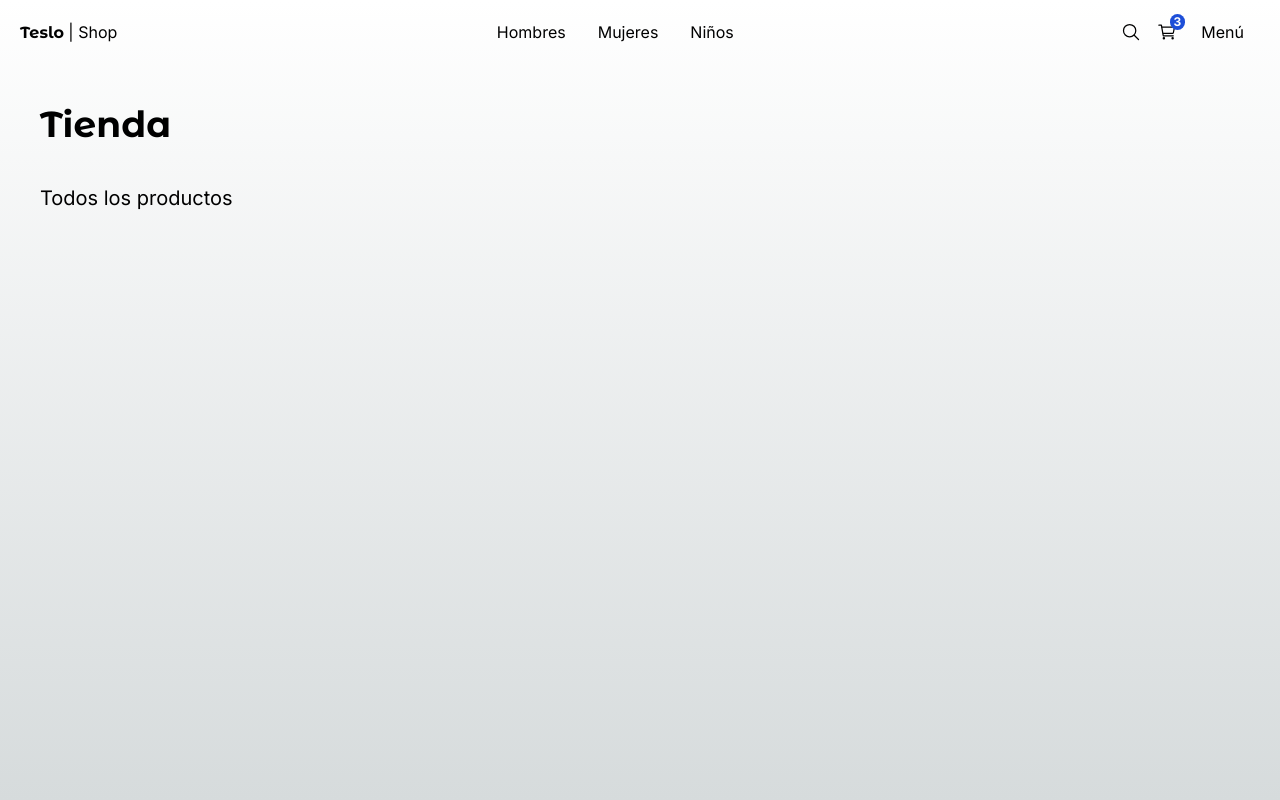
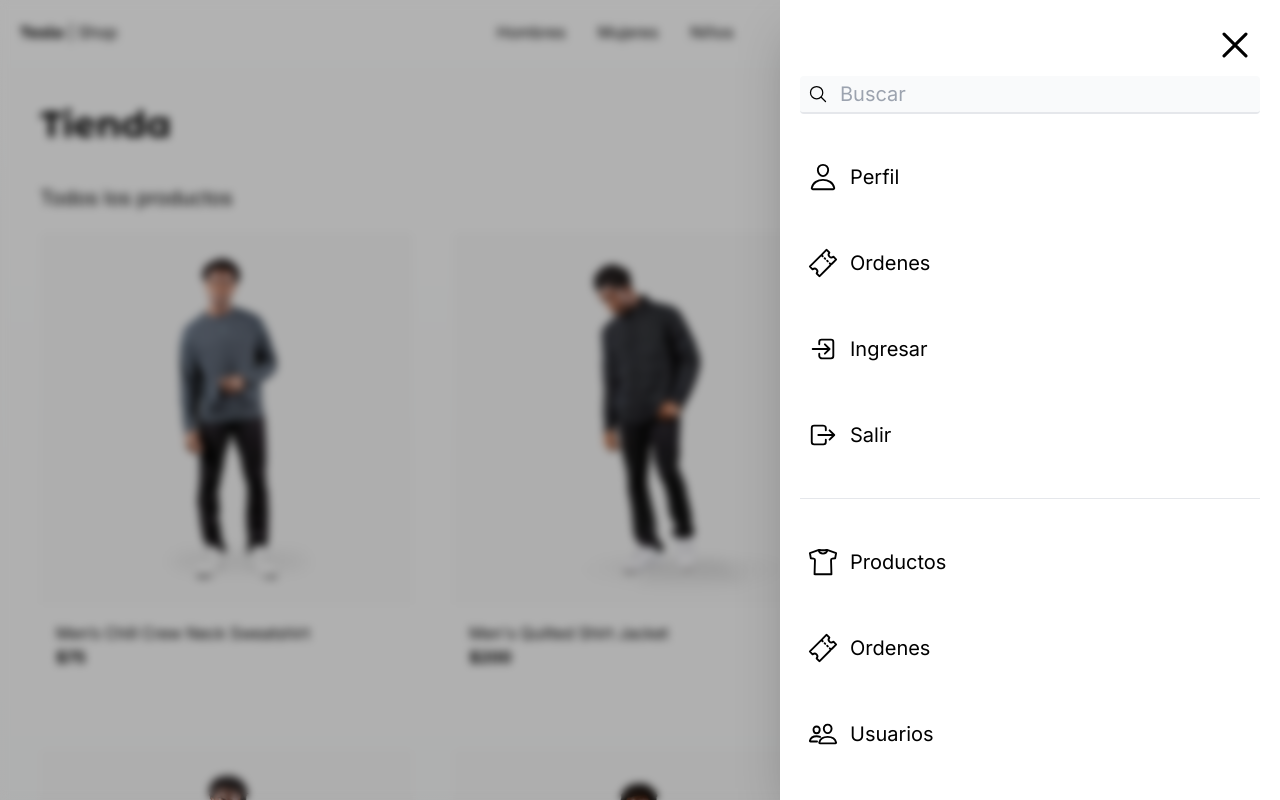
Before and after one commit to JohanaZL/TFM-DAW-JohanaZavaleta, a Next.js app: page / in a window 1280 px wide. Both pictures are taken after a click on the button "Menú". Shown: the top 800 px of the page. Built offline with nearby package versions, Linux system fonts and the light colour scheme.

Commit message:
Creación de barra lateral(Menú) y componente de productos

```diff
--- a/package.json
+++ b/package.json
@@ -9,10 +9,12 @@
     "lint": "next lint"
   },
   "dependencies": {
+    "clsx": "^2.1.1",
     "next": "14.0.1",
     "react": "^18",
     "react-dom": "^18",
-    "react-icons": "^5.6.0"
+    "react-icons": "^5.6.0",
+    "zustand": "^5.0.13"
   },
   "devDependencies": {
     "@types/node": "^20",
--- a/src/app/(shop)/layout.tsx
+++ b/src/app/(shop)/layout.tsx
@@ -1,4 +1,4 @@
-import { TopMenu } from "@/components";
+import { TopMenu, Sidebar } from "@/components";
 
 export default function ShopLayout({
  children
@@ -10,6 +10,8 @@
 
       <TopMenu />
 
+      <Sidebar />
+
       <div className="px-0 sm:px-10">
         { children }
       </div>
--- a/src/app/(shop)/page.tsx
+++ b/src/app/(shop)/page.tsx
@@ -1,12 +1,17 @@
 import { Title } from '@/components/ui/title/Title'
-import { titleFont } from '@/config/fonts'
-import Image from 'next/image'
+import { initialData } from '@/seed/seed'
+import { ProductGrid } from '@/components';
+
+const products = initialData.products;
 
 
 export default function Home() {
   return (
     <>
       <Title title='Tienda' subTitle='Todos los productos' className='mb-2'/>
+
+      <ProductGrid products={ products } />
+
     </>
   )
 }
--- a/src/components/index.ts
+++ b/src/components/index.ts
@@ -1,3 +1,7 @@
 export * from './ui/top-menu/TopMenu';
 export * from './ui/not-found/PageNotFound';
 export * from './ui/top-menu/TopMenu';
+export * from './ui/sidebar/Sidebar';
+
+export * from './products/product-grid/ProductGrid';
+export * from './products/product-grid/ProductGridItem';
--- /dev/null
+++ b/src/components/products/product-grid/ProductGrid.tsx
@@ -0,0 +1,18 @@
+import { Product } from "@/interfaces"
+import { ProductGridItem } from "./ProductGridItem";
+
+interface Props {
+    products: Product[];
+}
+
+export const ProductGrid = ({ products }: Props) => {
+  return (
+    <div className="grid grid-cols-2 sm:grid-cols-3 gap-10 mb-10">
+        {
+            products.map( product => (
+                <ProductGridItem key={ product.slug } product={ product } />
+            ))
+        }
+    </div>
+  )
+}
--- /dev/null
+++ b/src/components/products/product-grid/ProductGridItem.tsx
@@ -0,0 +1,41 @@
+'use client';
+
+import { Product } from "@/interfaces"
+import Image from "next/image";
+import Link from "next/link";
+import { useState } from "react";
+
+interface Props {
+    product: Product;
+}
+
+export const ProductGridItem = ( { product }: Props ) => {
+
+    const [displayImage, setDisplayImage] = useState( product.images[0] );
+
+  return (
+    <div className="rounded-md overflow-hidden fade-in">
+        <Link href={`/product/${ product.slug }`}>
+            <Image
+                src={`/products/${ displayImage }`}
+                alt={ product.title }
+                className="w-full object-cover rounded"
+                width={ 500 }
+                height={ 500 }
+                onMouseEnter={ () => setDisplayImage( product.images[1] ) }
+                onMouseLeave={ () =>setDisplayImage( product.images[0] ) }
+            />
+        </Link>
+
+        <div className="p-4 flex flex-col">
+            <Link
+                className="hover:text-blue-600"
+                href={`/product/${ product.slug }`}>
+                    { product.title }
+            </Link>
+            <span className="font-bold">${ product.price }</span>
+        </div>
+
+    </div>
+  )
+}
--- /dev/null
+++ b/src/components/ui/sidebar/Sidebar.tsx
@@ -0,0 +1,105 @@
+'use client';
+
+import { useUIStore } from '@/store';
+import clsx from 'clsx';
+import Link from 'next/link';
+import { IoCloseOutline, IoLogInOutline, IoLogOutOutline, IoPeopleOutline, IoPersonOutline, IoSearchOutline, IoShirtOutline, IoTicketOutline } from 'react-icons/io5'
+
+export const Sidebar = () => {
+
+    const isSideMenuOpen = useUIStore( state => state.isSideMenuOpen );
+    const closeMenu = useUIStore( state => state.closeSideMenu );
+
+    return (
+        <div>
+
+            {/* Background black */}
+
+            {
+                isSideMenuOpen && (
+                    <div
+                        className='fixed top-0 left-0 w-screen h-screen z-10 bg-black opacity-30'
+                    />
+                )
+            }
+
+            {/* Blur */}
+
+            {
+                isSideMenuOpen && (
+                     <div
+                        onClick={ closeMenu }
+                        className='fade-in fixed top-0 left-0 w-screen h-screen z-10 backdrop-filter backdrop-blur-sm'
+                    />
+                )
+            }
+
+
+            {/* Side Menu */}
+            <nav className={
+                clsx(
+                    'fixed p-5 right-0 top-0 w-[500px] h-screen bg-white z-20 shadow-2xl transform transition-all duration-300',
+                    {
+                        "translate-x-full": !isSideMenuOpen
+                    }
+                )
+            }>
+
+                <IoCloseOutline
+                    size={50}
+                    className='absolute top-5 right-5 cursor-pointer'
+                    onClick={ () => closeMenu() }
+                />
+
+                {/* Input */}
+                <div className='relative mt-14'>
+                    <IoSearchOutline size={20} className='absolute top-2 left-2' />
+                    <input
+                        type="text"
+                        placeholder='Buscar'
+                        className='w-full bg-gray-50 rounded pl-10 py-1 pr-10 border-b-2 text-xl border-gray-200 focus:outline-none focus:border-blue-500'
+                    />
+                </div>
+
+                {/* Menú */}
+                <Link href='/' className='flex items-center mt-10 p-2 hover:bg-gray-100 rounded transition-all'>
+                    <IoPersonOutline size={30} />
+                    <span className='ml-3 text-xl'>Perfil</span>
+                </Link>
+                <Link href='/' className='flex items-center mt-10 p-2 hover:bg-gray-100 rounded transition-all'>
+                    <IoTicketOutline size={30} />
+                    <span className='ml-3 text-xl'>Ordenes</span>
+                </Link>
+                <Link href='/' className='flex items-center mt-10 p-2 hover:bg-gray-100 rounded transition-all'>
+                    <IoLogInOutline size={30} />
+                    <span className='ml-3 text-xl'>Ingresar</span>
+                </Link>
+                <Link href='/' className='flex items-center mt-10 p-2 hover:bg-gray-100 rounded transition-all'>
+                    <IoLogOutOutline size={30} />
+                    <span className='ml-3 text-xl'>Salir</span>
+                </Link>
+
+                {/* Line Separator */}
+                <div className='w-full h-px bg-gray-200 my-10' />
+
+
+                <Link href='/' className='flex items-center mt-10 p-2 hover:bg-gray-100 rounded transition-all'>
+                    <IoShirtOutline size={30} />
+                    <span className='ml-3 text-xl'>Productos</span>
+                </Link>
+
+                <Link href='/' className='flex items-center mt-10 p-2 hover:bg-gray-100 rounded transition-all'>
+                    <IoTicketOutline size={30} />
+                    <span className='ml-3 text-xl'>Ordenes</span>
+                </Link>
+                <Link href='/' className='flex items-center mt-10 p-2 hover:bg-gray-100 rounded transition-all'>
+                    <IoPeopleOutline size={30} />
+                    <span className='ml-3 text-xl'>Usuarios</span>
+                </Link>
+
+            </nav>
+
+
+        </div>
+    )
+}
--- a/src/components/ui/top-menu/TopMenu.tsx
+++ b/src/components/ui/top-menu/TopMenu.tsx
@@ -1,9 +1,15 @@
+'use client';
+
 import { titleFont } from '@/config/fonts'
 import { IoSearchOutline, IoCartOutline } from 'react-icons/io5'
 import Link from 'next/link'
 import React from 'react'
+import { useUIStore } from '@/store'
 
 export const TopMenu = () => {
+
+    const openSideMenu = useUIStore( state => state.openSideMenu );
+
     return (
         <nav className="flex px-5 justify-between items-center w-full h-16">
 
@@ -35,8 +41,9 @@
                     </div>
                 </Link>
 
-                <button className="m-2 p-2 rounded-md hover:bg-gray-100">
-                    Menú
+                <button
+                    onClick={ openSideMenu }
+                    className="m-2 p-2 rounded-md hover:bg-gray-100">Menú
                 </button>
             </div>
 
--- /dev/null
+++ b/src/interfaces/index.ts
@@ -0,0 +1 @@
+export * from './product.interface';
--- /dev/null
+++ b/src/store/index.ts
@@ -0,0 +1 @@
+export * from './ui/ui-store';
--- /dev/null
+++ b/src/store/ui/ui-store.ts
@@ -0,0 +1,15 @@
+import { create } from 'zustand'
+
+interface State {
+    isSideMenuOpen: boolean;
+
+    openSideMenu: () => void;
+    closeSideMenu: () => void;
+}
+
+export const useUIStore = create<State>()((set) => ({
+    isSideMenuOpen: false,
+
+    openSideMenu: () => set({ isSideMenuOpen: true }),
+    closeSideMenu: () => set({isSideMenuOpen: false})
+}));
```
Also changed, not shown: src/interfaces/product.interface.ts (added, +16 -0 lines), 1 other file (tests, documents, lock files or other folders).
